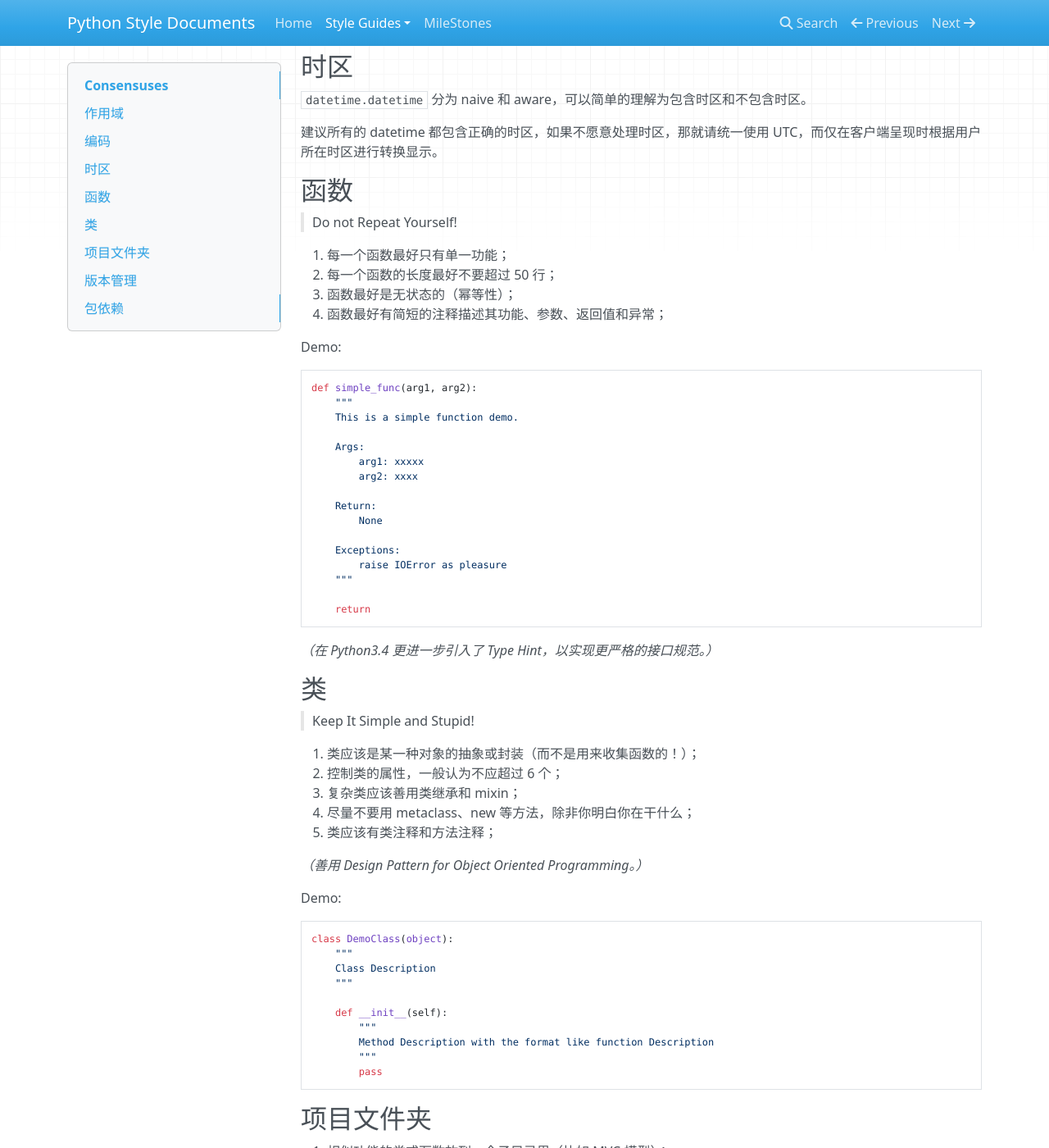
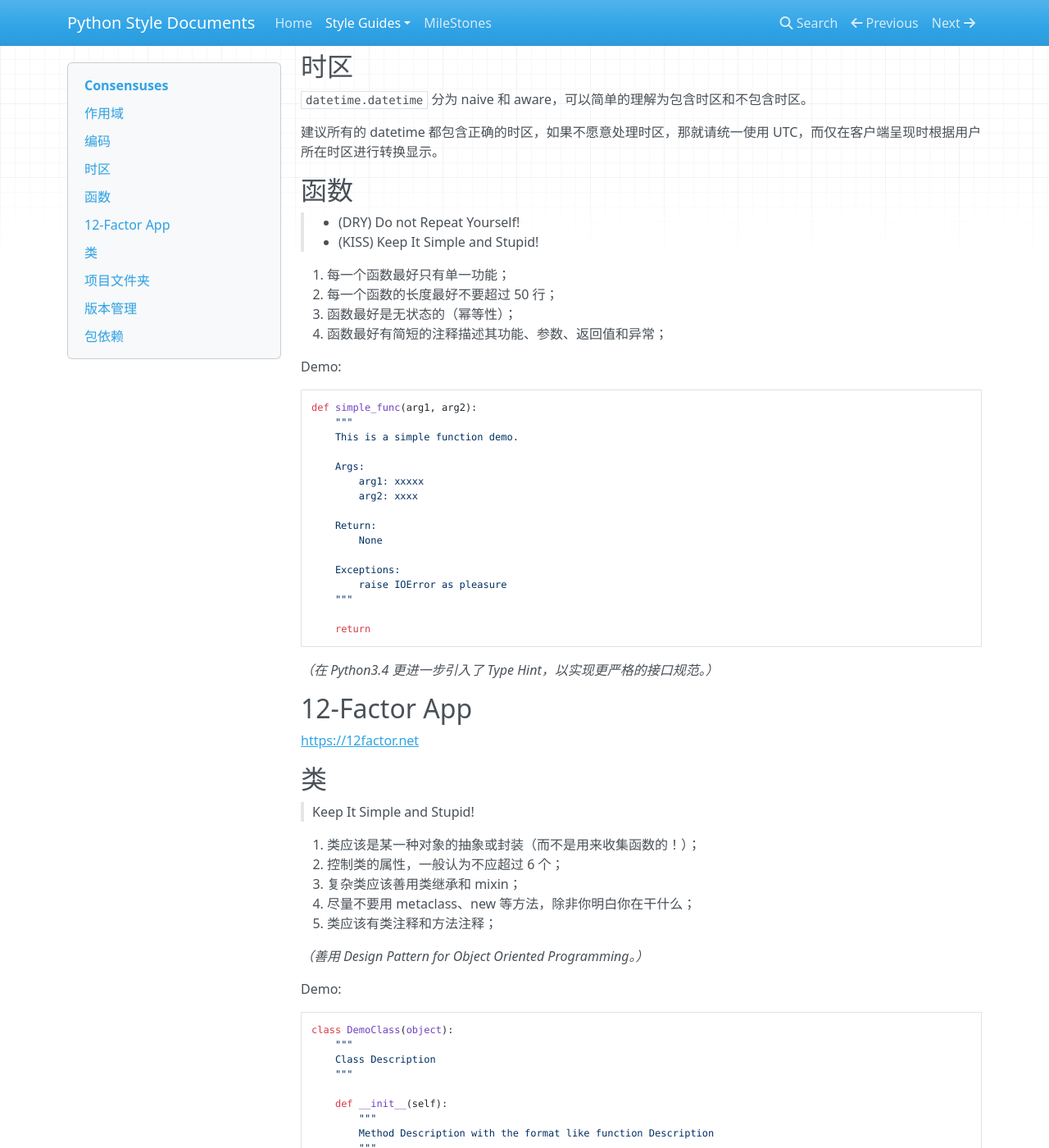
Before and after one commit to Laisky/style-guide-cn, an MkDocs documentation site: the page built from docs/style-guides/consensuses.md, in a window 1280 px wide and 1400 px high, scrolled down 1687 px. Shown: the whole window at 82% size. Built offline with MkDocs 1.6.1, drawn with Linux system fonts in a browser that asks for light colours; nearby versions of some CDN libraries; old or Windows-style settings are respelled for this version of MkDocs.

Commit message:
fix: add 12-factor

````diff
--- a/docs/style-guides/consensuses.md
+++ b/docs/style-guides/consensuses.md
@@ -98,7 +98,8 @@ with tempfile.TemporaryFile(mode='wb+') as utf_fp, \
 
 ## 函数
 
-> Do not Repeat Yourself!
+> * (DRY) Do not Repeat Yourself!
+> * (KISS) Keep It Simple and Stupid!
 
 1. 每一个函数最好只有单一功能；
 2. 每一个函数的长度最好不要超过 50 行；
@@ -127,6 +128,11 @@ def simple_func(arg1, arg2):
 ```
 
 *（在 Python3.4 更进一步引入了 Type Hint，以实现更严格的接口规范。）*
+
+
+## 12-Factor App
+
+<https://12factor.net>
 
 
 ## 类
````
